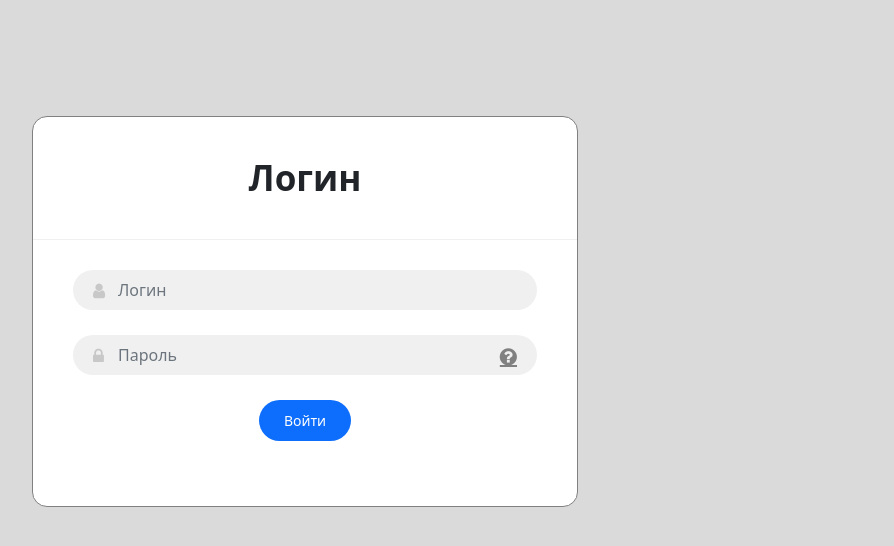
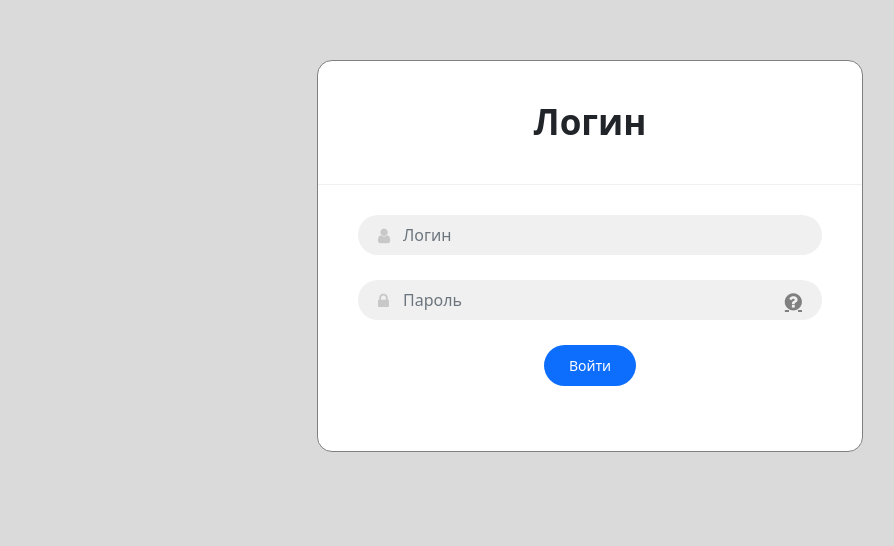
Before and after one commit to Qwaqu6ka/stone_collection_frontend, a Vue app: page /login in a window 1280 px wide. Shown: the part 172-718 px from the top of the page, without its empty margins (50-944 px from the left). Built offline with nearby package versions, Linux system fonts and the light colour scheme.

Commit message:
центрировал окно логина

```diff
--- a/src/views/LoginView.vue
+++ b/src/views/LoginView.vue
@@ -1,7 +1,7 @@
 <template>
   <div class="main content" style="background-color: rgba(0, 0, 0, 0.05)">
     <div class="container">
-      <div class="row">
+      <div class="row" style="align-items: center;">
         <div class="col-md-offset-3 col-md-6">
           <form class="form-horizontal" @submit.prevent="onSubmit">
             <span class="heading">Логин</span>
@@ -48,7 +48,7 @@
 }
 
 .row {
-  margin-top: 15%;
+  margin-top: 5%;
   display: flex;
   flex-direction: row;
   justify-content: center;
```
